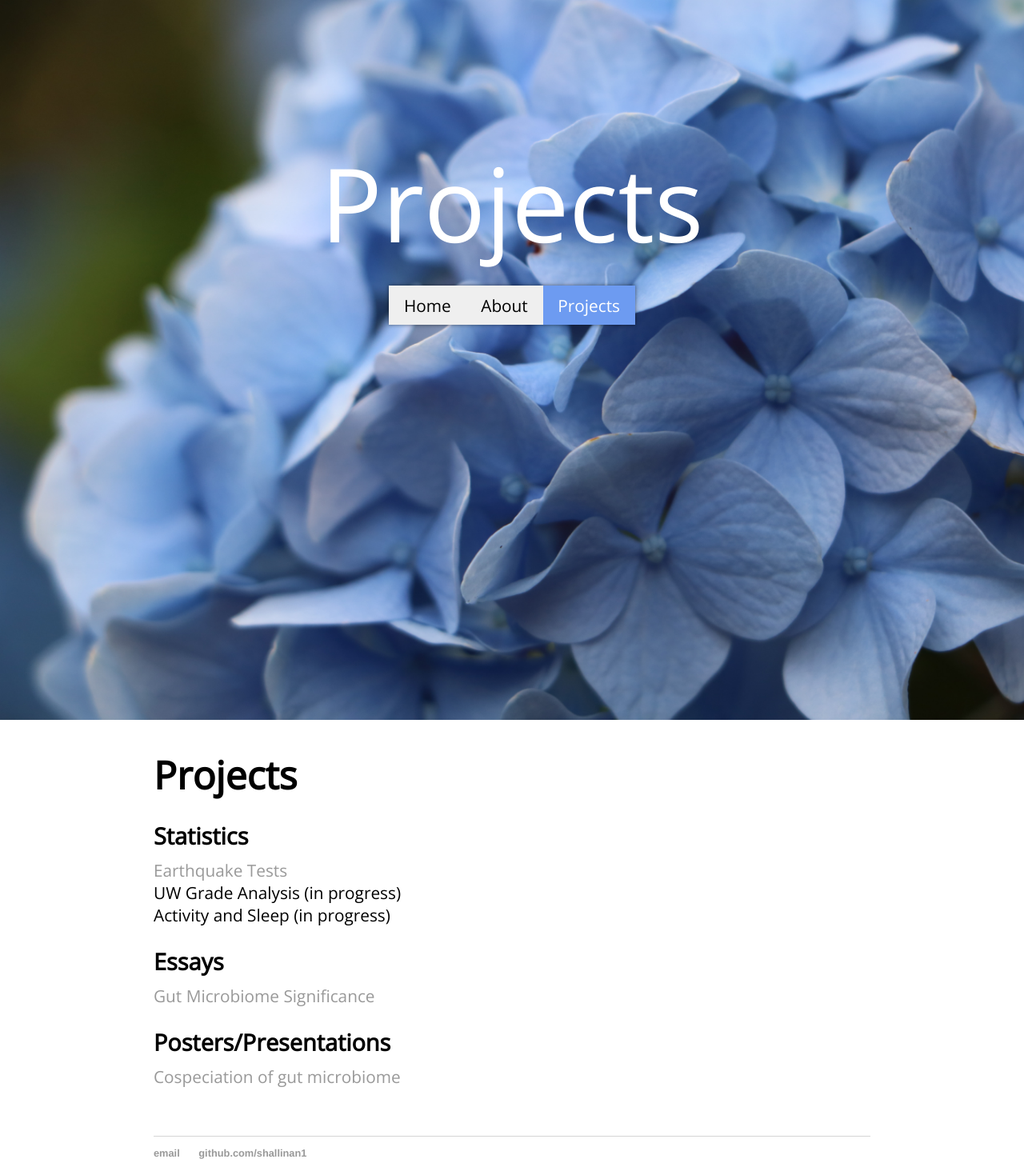
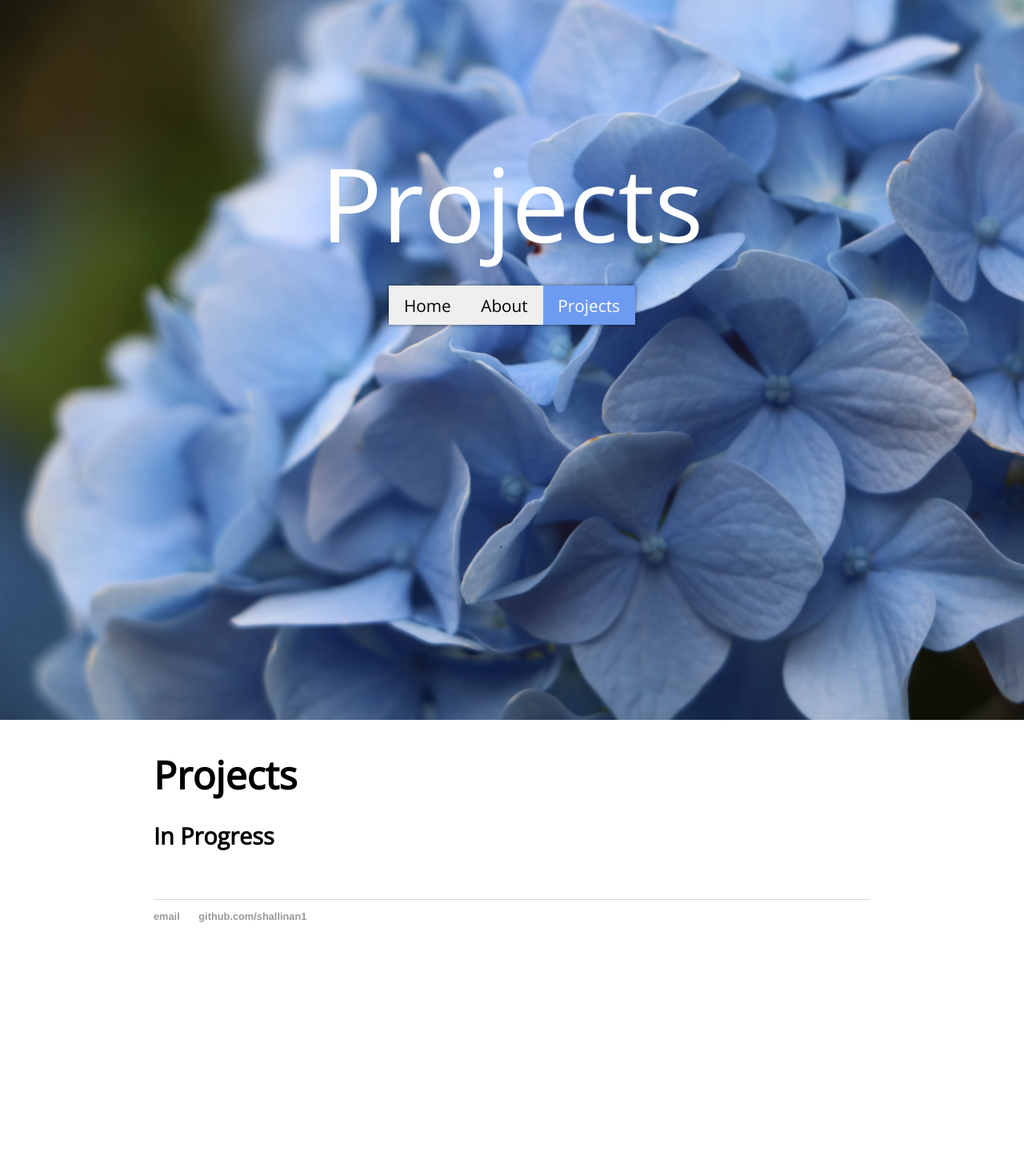
Before and after one commit to shallinan1/shallinan1.github.io, a Jekyll site: the page built from projects/index.md, in a window 1280 px wide. Shown: the whole page at 80% size. Built offline with Jekyll 4.4.1, drawn with Linux system fonts in a browser that asks for light colours; after the commit the page ends 1153 px from its top, so only the background shows below that.

Commit message:
Update index.md

```diff
--- a/projects/index.md
+++ b/projects/index.md
@@ -4,13 +4,4 @@ title: Projects
 ---
 <link rel="stylesheet" type="text/css" href="//fonts.googleapis.com/css?family=Open+Sans" />
 # Projects
-## Statistics
-<a href="/projects/earthquaketests">Earthquake Tests</a>
-UW Grade Analysis (in progress) <br>
-Activity and Sleep (in progress)
-
-## Essays
-<a href="/projects/gutmicrobiome">Gut Microbiome Significance</a>
-
-## Posters/Presentations
-<a href="/projects/gutposter">Cospeciation of gut microbiome</a>
+## In Progress
```
